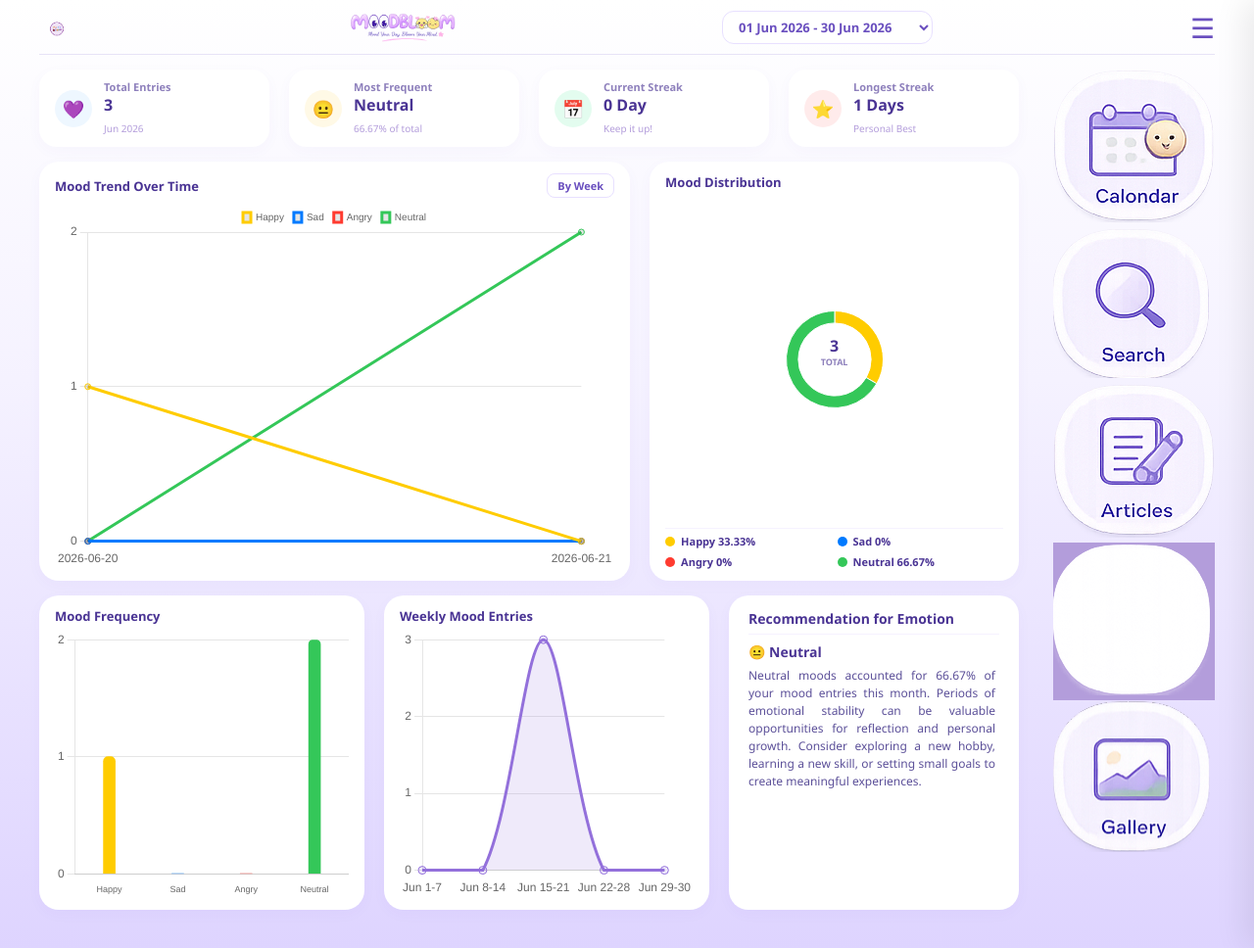
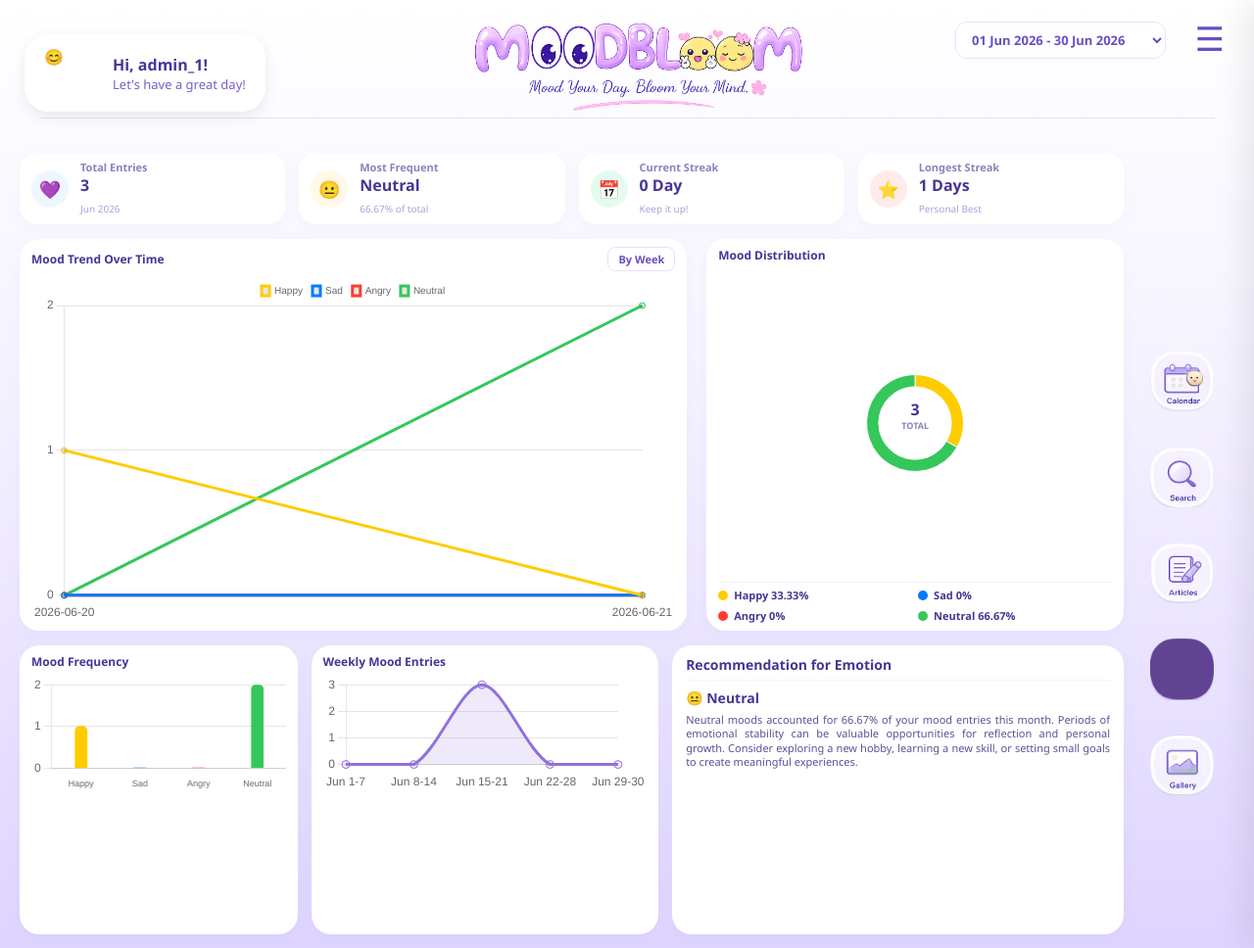
Before and after one commit to SiaChenGirl/CSP-2610---GROUP-74, a Django app: page /dashboard/ in a window 1280 px wide. Shown: the whole page at 98% size. Run offline with Django 5.2, Linux system fonts and the light colour scheme; a user stored in the database is signed in; data comes from the database, SQL or seed files in the repository; both versions use the stored data as it was after the commit.

Commit message:
upload design

```diff
--- a/backend/users/templates/dashboard.html
+++ b/backend/users/templates/dashboard.html
@@ -10,16 +10,53 @@
 
     <style>
         html, body {
-            margin: 0;
-            padding: 0;
-            width: 100%;
-            height: 100vh;
-            overflow: hidden; /* Strictly no scroll allowed */
+             margin:0;
+    padding:0;
+    height:100vh;
+    overflow:hidden;
+     width: 100%;
+    overflow-x: hidden; /* Strictly no scroll allowed */
             font-family: 'Segoe UI', sans-serif;
             background: linear-gradient(180deg, #FFFFFF 0%, #F5F2FF 40%, #DED4FF 100%);
             color: #4a3494;
         }
 
+        .profile-card{
+    position:fixed;
+    top:35px;
+    left:25px;
+
+    display:flex;
+    align-items:center;
+    gap:15px;
+
+    background:rgba(255,255,255,.9);
+    padding:12px 20px;
+    border-radius:25px;
+
+    box-shadow:0 5px 15px rgba(0,0,0,.08);
+
+    text-decoration:none;
+    color:#4a3494;
+
+    z-index:999;
+}
+
+.profile-avatar{
+    width:55px;
+    height:55px;
+    border-radius:50%;
+}
+
+.profile-name{
+    font-weight:600;
+    font-size:16px;
+}
+
+.profile-text{
+    font-size:13px;
+    color:#7a5fc7;
+}
         /* --- SIDE NAVIGATION --- */
        .side-nav {
     position: fixed;
@@ -71,17 +108,33 @@
     color: #333;
 }
         /* --- HEADER CONTROL BAR --- */
-        .header-mini {
-            display: flex;
-            justify-content: space-between;
-            align-items: center;
-            padding: 10px 40px;
-            height: 55px;
-            box-sizing: border-box;
-        }
-        .header-mini .logo img { height: 38px; cursor: pointer; display: block; }
-        .header-mini .title-area img { height: 34px; display: block; }
+       .month-range-picker{
+    position:fixed;
+    top:22px;
+    right:90px;
 
+    height:38px;
+}
+
+        .header-mini{
+    position:relative;
+    height:120px;
+
+    display:flex;
+    justify-content:center;
+    align-items:center;
+}
+
+.title-area{
+    display:flex;
+    justify-content:center;
+    width:100%;
+}
+
+.title-area img{
+    width:420px;
+    margin-top:15px;
+}
         .header-controls {
             display: flex;
             align-items: center;
@@ -99,19 +152,39 @@
             cursor: pointer;
             outline: none;
         }
-        .menu-icon { font-size: 28px; cursor: pointer; color: #6a4fbf; }
+.menu-icon{
+    position:fixed;
+    top:22px;
+    right:30px;
+
+    font-size:34px;
+    line-height:1;
+
+    color:#6a4fbf;
+    cursor:pointer;
+    z-index:999;
+}
 
         .divider-line { height: 1px; background: rgba(106, 79, 191, 0.15); margin: 0 40px 15px 40px; }
 
         /* --- DASHBOARD MAIN LAYOUT WORKSPACE --- */
-        .dashboard-container {
-            display: flex;
-            gap: 35px;
-            padding: 0 40px;
-            height: calc(100vh - 95px);
-            box-sizing: border-box;
-            justify-content: center;
-        }
+        .dashboard-container{
+    display:flex;
+    justify-content:center;
+    align-items:flex-start;
+
+    gap:20px;
+
+    width:100%;
+    max-width:1500px;
+
+     margin:10px auto 0;
+
+ height:calc(100vh - 150px);
+    min-height:unset;
+    padding:0 20px;
+    box-sizing:border-box;
+}
 
         .main-panel {
             flex: 1;
@@ -127,11 +200,12 @@
             display: grid;
             grid-template-columns: repeat(4, 1fr);
             gap: 20px;
+             margin-top:8px;
         }
         .summary-card {
             background: white;
             border-radius: 18px;
-            padding: 10px 16px;
+            padding: 5px 12px;
             box-shadow: 0 4px 15px rgba(106, 79, 191, 0.03);
             display: flex;
             align-items: center;
@@ -143,13 +217,13 @@
         .summary-info span { font-size: 10px; color: #b39ddb; }
 
         /* --- GRIDS --- */
-        .grid-row-two { display: grid; grid-template-columns: 1.6fr 1fr; gap: 20px; flex: 1.2; min-height: 0; }
-        .grid-row-three { display: grid; grid-template-columns: 0.8fr 1fr 1.7fr; gap: 20px; flex: 0.9; min-height: 0; margin-bottom: 15px; }
+        .grid-row-two { display: grid; grid-template-columns: 1.6fr 1fr; gap: 20px; flex: 0.95; min-height: 0; }
+        .grid-row-three { display: grid; grid-template-columns: 0.8fr 1fr 1.3fr; gap: 14px; flex: 0.45; min-height: 0; margin-bottom: 0; }
 
         .chart-box {
             background: white;
             border-radius: 20px;
-            padding: 12px 16px;
+            padding: 6px 10px;
             box-shadow: 0 4px 15px rgba(106, 79, 191, 0.03);
             position: relative;
             display: flex;
@@ -158,9 +232,39 @@
             min-height: 0;
         }
         .chart-header { display: flex; justify-content: space-between; align-items: center; margin-bottom: 5px; }
-        .chart-header h4 { margin: 0; font-size: 13px; font-weight: bold; color: #4a3494; }
+        .chart-header h4 { margin: 0; font-size: 12px; font-weight: bold; color: #4a3494; }
         .view-toggle-btn { border: 1px solid #e8e0ff; padding: 4px 10px; border-radius: 8px; font-size: 11px; color: #6a4fbf; background: white; font-weight: bold; cursor: pointer; }
+.stats-summary-row{
+    gap:14px;
+    margin-top:20px;
+}
 
+.summary-card{
+    padding:7px 12px;
+}
+
+.grid-row-two{
+    flex:0.95;
+}
+
+.grid-row-three{
+    flex:0.70;
+    margin-bottom:0;
+}
+
+.chart-box{
+    padding:8px 12px;
+}
+
+.chart-header h4{
+    font-size:12px;
+}
+#weeklyAreaChart{
+    max-height:120px !important;
+}
+#frequencyBarChart{
+    max-height:120px !important;
+}
         /* --- PIE CHART --- */
         .pie-chart-wrapper { position: relative; max-width: 100px; margin: 0 auto; flex: 1; display: flex; align-items: center; justify-content: center; width: 100%; }
         .pie-center-label { position: absolute; top: 48%; left: 50%; transform: translate(-50%, -50%); text-align: center; width: 100%; }
@@ -172,32 +276,58 @@
         .legend-desc-item span { color: #4a3494; }
 
         /* --- RECOMMENDATION CARD --- */
-        .recommendation-box { background: white; border-radius: 20px; padding: 14px 20px; box-shadow: 0 4px 15px rgba(106, 79, 191, 0.03); display: flex; flex-direction: column; min-height: 0; }
+        .recommendation-box { background: white; border-radius: 20px; padding: 10px 14px; box-shadow: 0 4px 15px rgba(106, 79, 191, 0.03); display: flex; flex-direction: column; min-height: 0; }
         .rec-title-row { font-size: 14px; font-weight: bold; color: #4a3494; margin-bottom: 8px; border-bottom: 1px solid #f5f2ff; padding-bottom: 6px; }
-        .rec-body-content { flex: 1; overflow-y: auto; padding-right: 4px; }
+        .rec-body-content { flex: 1; overflow: hidden; padding-right: 0; }
         .rec-mood-header { font-size: 14px; font-weight: bold; margin-bottom: 6px; display: flex; align-items: center; gap: 6px; }
-        .rec-text { font-size: 12px; line-height: 1.5; color: #5c5099; margin: 0; text-align: justify; }
+        .rec-text { font-size: 11px; line-height: 1.3; color: #5c5099; margin: 0; text-align: justify; }
         .rec-body-content::-webkit-scrollbar { width: 4px; }
         .rec-body-content::-webkit-scrollbar-thumb { background: #ded4ff; border-radius: 10px; }
 
         /* --- CIRCLE ACTIONS --- */
-        .circle-actions { display: flex; flex-direction: column; gap: 12px; justify-content: center; }
-        .action-btn { width: 52px; height: 52px; background: white; border-radius: 50%; display: flex; align-items: center; justify-content: center; box-shadow: 0 4px 12px rgba(0,0,0,0.05); cursor: pointer; transition: 0.2s; }
-        .action-btn:hover { transform: scale(1.08); }
-        .action-btn img { width: 22px; opacity: 0.7; }
-        .active { background: #b39ddb; }
-        .active img { filter: brightness(0) invert(1); opacity: 1; }
-   footer{
-    display:block;
-    width:100%;
-    text-align:center;
-    padding:30px 0;
-    margin-top:50px;
-    color:#4a3494;
-    font-weight:bold;
-    font-size:16px;
-    clear:both;
+         .circle-nav{
+    display:flex;
+    flex-direction:column;
+    gap:20px;
+  margin-top:40px;
+    margin-right:15px;
+    justify-content:center;
+
+    height:100%;
+
 }
+
+.nav-btn{
+    width:78px;
+    height:78px;
+
+    display:flex;
+    align-items:center;
+    justify-content:center;
+
+    cursor:pointer;
+    transition:.25s ease;
+}
+
+.nav-btn img{
+    width:65px;
+    height:65px;
+    object-fit:contain;
+}
+
+.nav-btn:hover{
+    transform:scale(1.1);
+}
+
+.nav-btn.active img{
+    filter: brightness(0)
+            saturate(100%)
+            invert(28%)
+            sepia(43%)
+            saturate(742%)
+            hue-rotate(221deg);
+}
+
 .article-main-container{
     display:flex;
     gap:35px;
@@ -228,8 +358,28 @@
     </div>
 
     <div class="header-mini">
-      <div class="logo" onclick="location.href='{% url 'mainpage' %}'"><img src="{% static 'logo.png' %}" alt="MoodBloom Logo"></div>
-<div class="title-area"><img src="{% static 'moodbloom.png' %}" alt="Dashboard Title"></div>
+        <a href="{% url 'profile' %}" class="profile-card">
+
+    {% if user.profile.avatar %}
+        <img src="{{ user.profile.avatar.url }}"
+             class="profile-avatar"
+             style="object-fit:cover;">
+    {% else %}
+        <div class="profile-avatar">😊</div>
+    {% endif %}
+
+    <div>
+        <div class="profile-name">
+            Hi, {{ user.username }}!
+        </div>
+
+        <div class="profile-text">
+            Let's have a great day!
+        </div>
+    </div>
+
+</a>
+        <div class="title-area"><img src="{% static 'moodbloom.png' %}" alt="Dashboard Title"></div>
             <select class="month-range-picker" id="monthPicker" onchange="updateMonthRange()">
                 {% for month in months %}
                     <option
@@ -346,7 +496,6 @@
             <div class="nav-btn" title="Photo Gallery" onclick="location.href='{% url 'gallery' %}'"><img src="{% static 'icons/camera.png' %}"></div>
         </div>
     </div>
-    <footer>© 2026 MoodBloom | Mood Your Day, Bloom Your Mind.</footer>
 
     <script>
         function toggleNav() { document.getElementById('sideNav').classList.toggle('active'); }
--- a/backend/users/templates/diaryhistory.html
+++ b/backend/users/templates/diaryhistory.html
@@ -103,7 +103,7 @@
         .header-wrapper { display: flex; justify-content: space-between; align-items: center; padding: 20px 50px; }
         .logo img { width: 180px; cursor: pointer; }
         .title-area { text-align: center; }
-        .title-area img { width: 253px; }
+        .title-area img { width: 420px; }
         .hamburger-menu { font-size: 24px; cursor: pointer; color: #6a4fbf; width: 180px; text-align: right; }
 
         .content { flex: 1; display: flex; justify-content: center; align-items: center; padding: 30px; }
--- a/backend/users/templates/moodentry.html
+++ b/backend/users/templates/moodentry.html
@@ -68,7 +68,7 @@
         /* 2. Top Header Navigation */
         .header-wrapper { display: flex; justify-content: space-between; align-items: center; padding: 20px 50px; }
         .logo img { width: 180px; cursor: pointer; }
-        .title-img img { width: 253px; }
+        .title-img img { width: 420px; }
         .menu-icon { font-size: 35px; cursor: pointer; color: #6a4fbf; width: 180px; text-align: right; }
 
         /* Side Menu Drawer */
```
Also changed, not shown: backend/users/templates/article.html (+55 -41 lines), backend/users/templates/gallery.html (+36 -43 lines), backend/users/templates/profile.html (+49 -11 lines), backend/users/templates/search.html (+39 -50 lines), backend/db.sqlite3.
